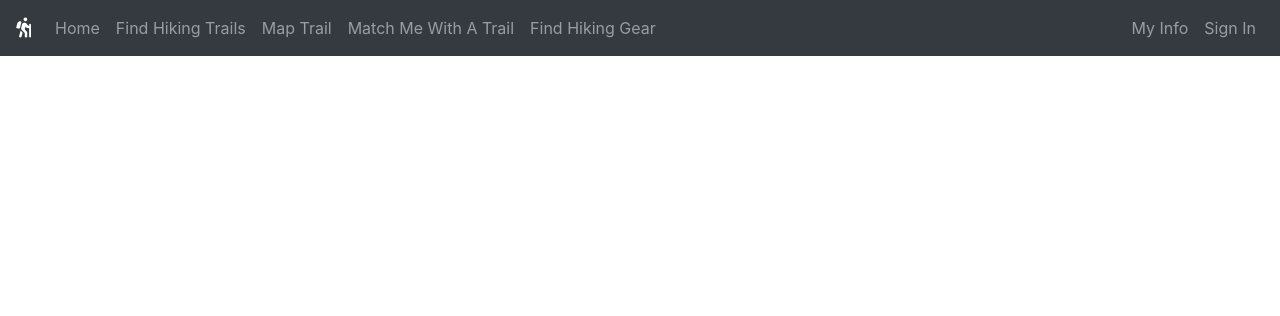
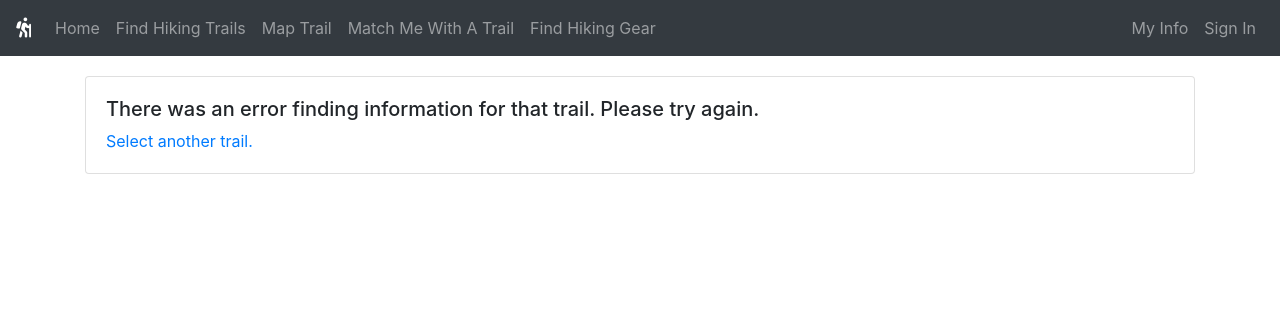
Before and after one commit to Harmony222/CS361_Kitty_Kontingent, a Flask app: template templates/gear.html in a window 1280 px wide. Shown: the top 316 px of the page. Run offline with Flask 2, Linux system fonts and the light colour scheme; the template is opened without the code that fills it, so the values that code supplies are empty; some libraries are stand-ins or nearby versions.

Commit message:
add code for gear GET request with trail_id arg, add error handling for trail APi request

```diff
--- a/app.py
+++ b/app.py
@@ -1,4 +1,4 @@
-from flask import Flask, render_template, request, redirect
+from flask import Flask, render_template, request, redirect, url_for
 from gear_functions import get_weather_data, get_trail_data, gear_evaluation
 from trail_list_functions import get_trails, list_table
 from match_me import filter_trails, filtered_trail_locations, get_map_api_key
@@ -39,11 +39,17 @@ def match_me():
 
 @app.route('/gear', methods=["GET"])
 def gear():
-    trail_id = 7011192
+    if request.method == "GET" and request.args:
+        trail_id = request.args["trail_id"]
+    else:
+        trail_id = 7011192
     trail_data = get_trail_data(trail_id)
-    weather_data = get_weather_data(trail_data["latitude"],
-                                    trail_data["longitude"])
-    gear_data = gear_evaluation(trail_data, weather_data)
+    if trail_data:
+        weather_data = get_weather_data(trail_data["latitude"],
+                                        trail_data["longitude"])
+        gear_data = gear_evaluation(trail_data, weather_data)
+    else:
+        weather_data, gear_data = None, None
     return render_template('gear.html', title='Find Hiking Gear',
                             active={'gear':True}, weather_data=weather_data,
                             trail_data=trail_data,
--- a/gear_data.json
+++ b/gear_data.json
@@ -44,7 +44,7 @@
         "gear": ["Lunch", "Extra snacks or dinner", "Extra water"]
     },
     "steep": {
-        "description": "High elevation gain or steep hike.",
+        "description": "Steep trail or high total elevation gain.",
         "gear": ["Trekking poles"]
     }
 }
--- a/templates/gear.html
+++ b/templates/gear.html
@@ -14,6 +14,22 @@
 #gear_body, #weather_body {
   padding: 20px;
 }
+
+#trail_body {
+  margin-top: 20px;
+}
+
+#trail_title {
+  margin-bottom: 0.4rem;
+}
+#trail_summary {
+  font-style: italic;
+  font-size: 1.2rem;
+}
+
+#new_trail {
+  margin-top: 0.7rem;
+}
 </style>
 
 <div class="container">
@@ -21,16 +37,19 @@
   {% if trail_data %}
   <div class="row">
     <div class="col-md-12">
-      <div class="card flex-md-row">
+      <div class="card flex-md-row" id="trail_body">
         <div class="card-body d-flex flex-column align-items-start">
-          <h5 class="card-title">{{ trail_data.name }} </h5>
-          <p class="card-txt font-italic">{{ trail_data.summary }}</p>
+          <h4 class="card-title" id="trail_title">{{ trail_data.name }} </h4>
+          <p class="card-txt" id="trail_summary">{{ trail_data.summary }}</p>
           <p class="card-txt">Location: {{ trail_data.location }} </p>
           <p class="card-txt">Trail length: {{ trail_data.length }} miles </p>
           <p class="card-txt">Elevation gain: {{ trail_data.ascent }} feet </p>
           <p class="card-txt">Average trail grade: {{ trail_data.grade }}%</p>
           <p class="card-txt" style="margin-bottom:0px;">Estimated hiking time: {{ (trail_data.hiking_time / 60) | round(1) }} hours</p>
             <small class="text-muted">Assumes hiker of reasonable fitness, on typical terrain, and under normal conditions.</small>
+          <small class="text-muted" id="new_trail">
+            <a href="{{ url_for('find_trails') }}">Select another trail.</a>
+          </small>
         </div>
         <img class="card-img-right flex-auto d-none d-md-block" src="{{ trail_data.imgSmallMed }}">
       </div>
@@ -81,9 +100,20 @@
           </tr>
         </table>
         {% endif %}
-        {% endif %}
       </div>
     </div>
   </div>
+  {% else %}
+  <div class="row">
+    <div class="col-md-12">
+      <div class="card flex-md-row" id="trail_body">
+        <div class="card-body d-flex flex-column align-items-start">
+          <h5> There was an error finding information for that trail. Please try again.</h5>
+          <a href="{{ url_for('find_trails') }}">Select another trail.</a>
+        </div>
+      </div>
+    </div>
+  </div>
+  {% endif %}
 </div>
 {% endblock content %}
```
Also changed, not shown: gear_functions.py (+8 -5 lines).
